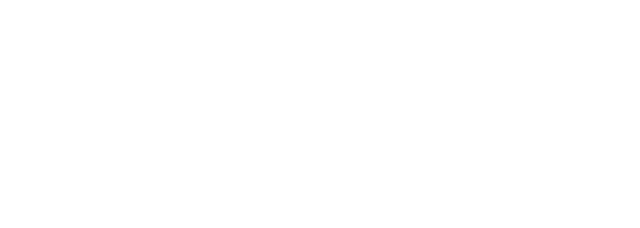
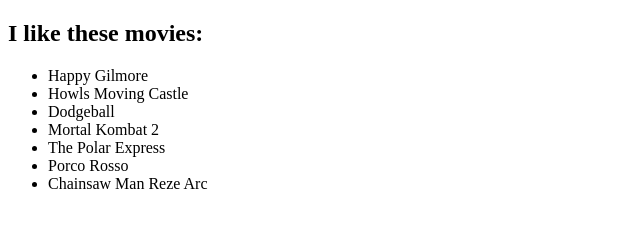
Before and after one commit to cnlarose/week-8, a plain HTML site: page index.html in a window 1280 px wide. Shown: the whole page, without its empty margins (0-640 px from the left). Drawn offline with Linux system fonts and the light colour scheme.

Commit message:
Update index.html

```diff
--- a/index.html
+++ b/index.html
@@ -7,6 +7,15 @@
 </head>
 <body>
 
+    <div id="movieContainer">
+        <h2>I like these movies:</h2>
+
+        <ul id="movies">
+
+
+        </ul>
+
+    </div>
 
     <script>
 
@@ -54,6 +63,75 @@
     //Changing the make
     car.make = "Honda"
     console.log(car.make)
+
+
+    var people=[
+        "Miller",
+        "Charles",
+        "Justin",
+        "Molly",
+        "Jeremiah"
+    ]
+
+    //Logging out a value
+    console.log(people[2])
+
+    //Adding an element via push
+    people.push("Chris")
+
+    //Re logging out element 5
+    console.log(people[5])
+
+    //Adding a value ahead of where it should be
+    people[7] = "Joel"
+    console.log(people[7])
+
+    //Pop removes the last element of an array and allows you to store it in a variable
+    var namePopped = people.pop()
+
+    //Logging out that variable
+    console.log(namePopped + " was popped")
+
+    //Showing that "Joel" no longer exists in the array
+    console.log(people[7])
+
+    //Another way of removing something
+    people[3] = null
+
+
+    var movies = [
+        "Happy Gilmore",
+        "Howls Moving Castle",
+        "Dodgeball",
+        "Mortal Kombat 2",
+        "The Polar Express",
+        "Porco Rosso",
+        "Chainsaw Man Reze Arc"
+    ]
+
+    for(let i = 0; i < movies.length; i++)
+    {
+        console.log(movies[i])
+    }
+
+    //Complex Examples
+
+    var movieList = document.querySelector("#movies")
+
+    for(let i = 0; i < movies.length; i++)
+    {
+        movieList.innerHTML += "<li>" + movies[i] + "</li>"
+    }
+
+//A for in loop
+
+    //This is going to loop through all the keys in our car object
+    for(let objectKey in car)
+    {
+        //We can then access that value of the key with []
+        console.log(car[objectKey])
+    }
+
     </script>
 
 </body>
```
